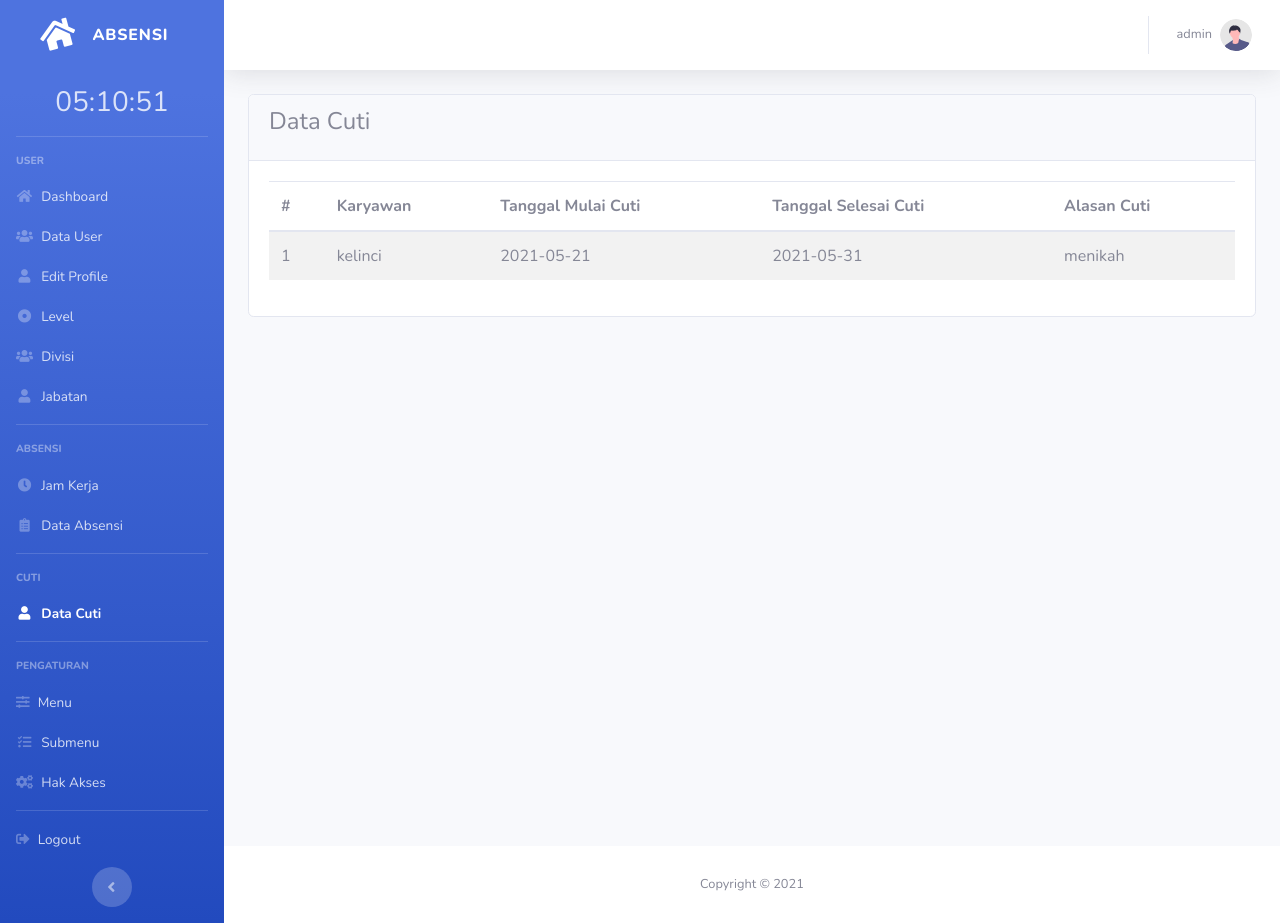
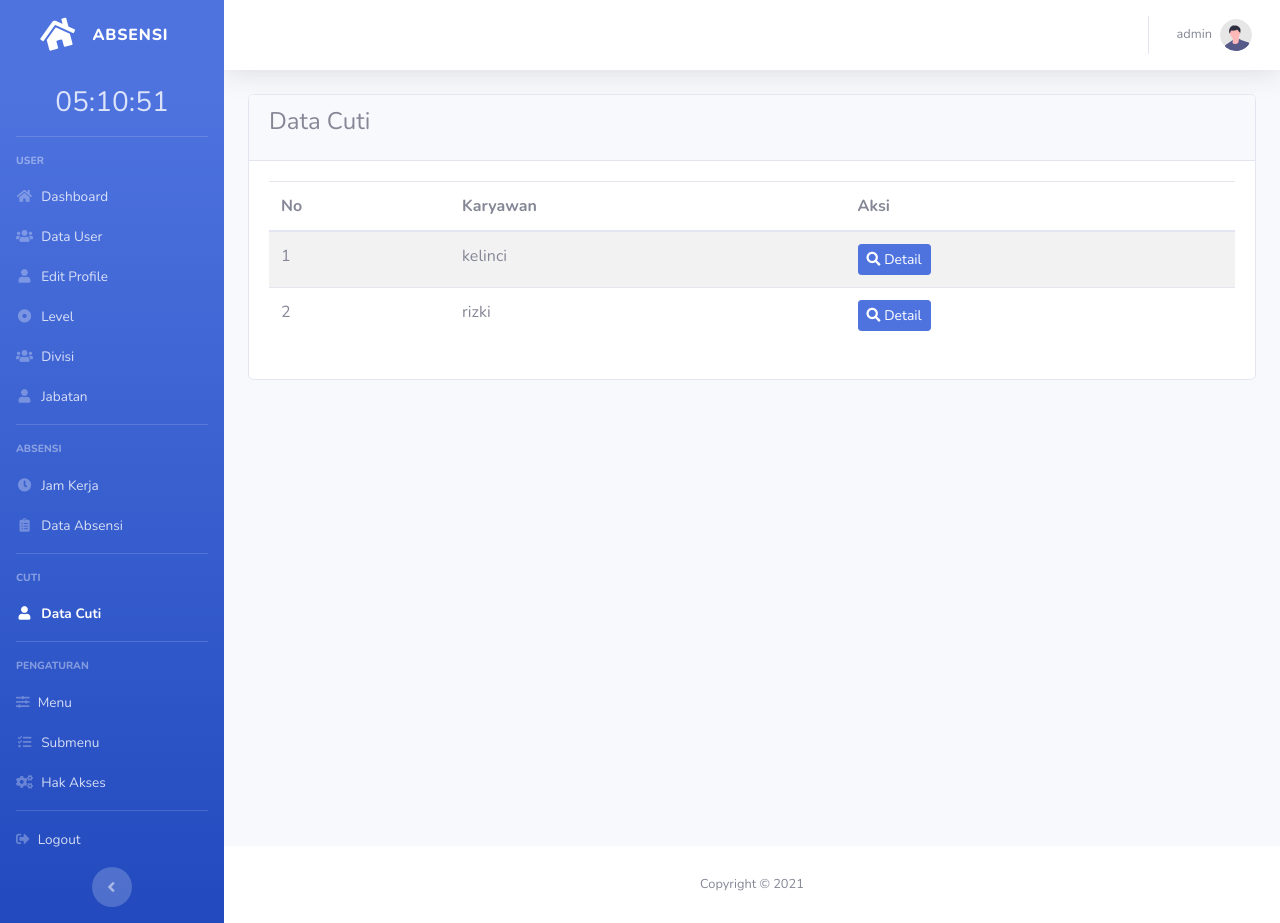
Before and after one commit to rzkiiawldn/web-absensi, a CodeIgniter app: page /database/cuti in a window 1280 px wide. Run offline with CodeIgniter, Linux system fonts and the light colour scheme; a user stored in the database is signed in; data comes from the database, SQL or seed files in the repository; some libraries are stand-ins or nearby versions.

Commit message:
memperbaiki data cuti

```diff
--- a/application/controllers/Absensi.php
+++ b/application/controllers/Absensi.php
@@ -101,7 +101,7 @@ class Absensi extends CI_Controller
         $data = [
             'judul'     => 'Data Absensi',
             'user'      => $this->db->get_where('user', ['username' => $this->session->userdata('username')])->row(),
-            'data_user' => $this->db->query("SELECT * FROM user JOIN user_level ON user.id_level = user_level.id_level WHERE user_level.level = 'Pegawai' ")->result()
+            'data_user' => $this->db->query("SELECT * FROM user JOIN user_level ON user.id_level = user_level.id_level JOIN karyawan ON karyawan.id_user = user.id_user  WHERE user_level.level = 'Pegawai' ")->result()
         ];
         $this->load->view('template/_header', $data);
         $this->load->view('absensi/data_absensi');
--- a/application/controllers/Cuti.php
+++ b/application/controllers/Cuti.php
@@ -14,19 +14,27 @@ class Cuti extends CI_Controller
 		$data = [
 			'judul'		=> 'Data Cuti',
 			'user'      => $this->db->get_where('user', ['username' => $this->session->userdata('username')])->row(),
-			'cuti'		=> $this->db->query('SELECT * FROM cuti_user JOIN data_cuti ON cuti_user.id_cuti = data_cuti.id_cuti JOIN user ON user.id_user = cuti_user.id_user JOIN karyawan ON karyawan.id_user = user.id_user')->result()
-		];
+			'data_user' => $this->db->query("SELECT * FROM user JOIN user_level ON user.id_level = user_level.id_level JOIN karyawan ON karyawan.id_user = user.id_user WHERE user_level.level = 'Pegawai' ")->result()
+        ];
 		$this->load->view('template/_header', $data);
 		$this->load->view('cuti/index');
 		$this->load->view('template/_footer');
 	}
 
-	public function detail_cuti()
+	public function detail_cuti($id_user = null)
 	{
+		$user = $this->db->get_where('user', ['username' => $this->session->userdata('username')])->row();
+
+		if ($id_user != null) {
+            $id_user    = @$this->uri->segment(3);
+        } else {
+            $id_user    = $user->id_user;
+        }
+
 		$data = [
 			'judul'		=> 'Detail Cuti',
-			'user'      => $this->db->get_where('user', ['username' => $this->session->userdata('username')])->row(),
-			'cuti'		=> $this->db->get('data_cuti')->result()
+			'user'      => $user,
+			'cuti'		=> $this->db->query("SELECT * FROM cuti_user JOIN data_cuti ON cuti_user.id_cuti = data_cuti.id_cuti JOIN user ON user.id_user = cuti_user.id_user JOIN karyawan ON karyawan.id_user = user.id_user WHERE cuti_user.id_user = '$id_user' ORDER BY cuti_user.id_cuti_user DESC ")->result()
 		];
 		$this->load->view('template/_header', $data);
 		$this->load->view('cuti/detail_cuti');
@@ -63,6 +71,6 @@ class Cuti extends CI_Controller
 		];
 		$this->db->insert('cuti_user', $data_cuti_user);
 		$this->session->set_flashdata('pesan', '<div class="alert alert-success" role="alert">Pengajuan berhasil</div>');
-        redirect('cuti');
+        redirect('cuti/detail_cuti');
 	}
 }
--- a/application/views/absensi/data_absensi.php
+++ b/application/views/absensi/data_absensi.php
@@ -18,7 +18,7 @@
 							foreach ($data_user as $u) : ?>
 								<tr>
 									<td><?= $no++ ?></td>
-									<td><?= $u->username ?></td>
+									<td><?= $u->nama_karyawan ?></td>
 									<td>
 										<a href="<?= base_url('absensi/detail_absensi/' . $u->id_user) ?>" class="btn btn-primary btn-sm"><i class="fa fa-search"></i> Detail</a>
 									</td>
--- a/application/views/cuti/index.php
+++ b/application/views/cuti/index.php
@@ -8,24 +8,22 @@
 				<div class="card-body">
 					<table class="table table-striped">
 						<thead>
-							<tr>
-								<th>#</th>
-                                <th>Karyawan</th>
-								<th>Tanggal Mulai Cuti</th>
-								<th>Tanggal Selesai Cuti</th>
-								<th>Alasan Cuti</th>
-                            </tr>
+							<th>No</th>
+							<th>Karyawan</th>
+							<th>Aksi</th>
 						</thead>
 						<tbody>
-							<?php $no=1; foreach($cuti as $c) { ?>
-							<tr>
-                                <td><?= $no++ ?></td>
-								<td><?= $c->nama_karyawan ?></td>
-								<td><?= $c->tgl_cuti ?></td>
-								<td><?= $c->tgl_selesai_cuti ?></td>
-								<td><?= $c->alasan_cuti ?></td>
-                            </tr>
-							<?php } ?>
+							<?php
+							$no = 1;
+							foreach ($data_user as $u) : ?>
+								<tr>
+									<td><?= $no++ ?></td>
+									<td><?= $u->nama_karyawan ?></td>
+									<td>
+										<a href="<?= base_url('cuti/detail_cuti/' . $u->id_user) ?>" class="btn btn-primary btn-sm"><i class="fa fa-search"></i> Detail</a>
+									</td>
+								</tr>
+							<?php endforeach; ?>
 						</tbody>
 					</table>
 				</div>
```
Also changed, not shown: application/views/cuti/detail_cuti.php (+12 -2 lines).
